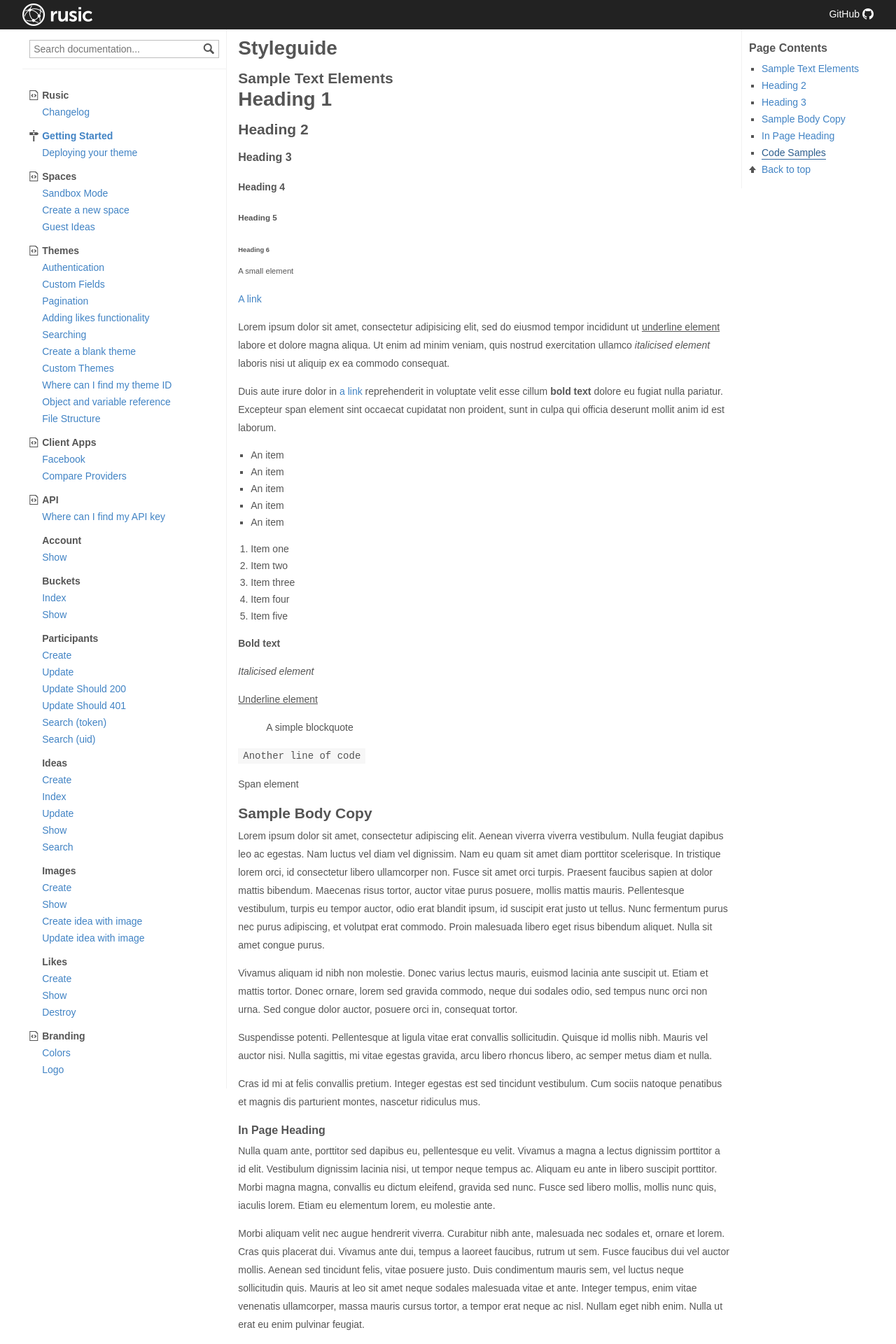
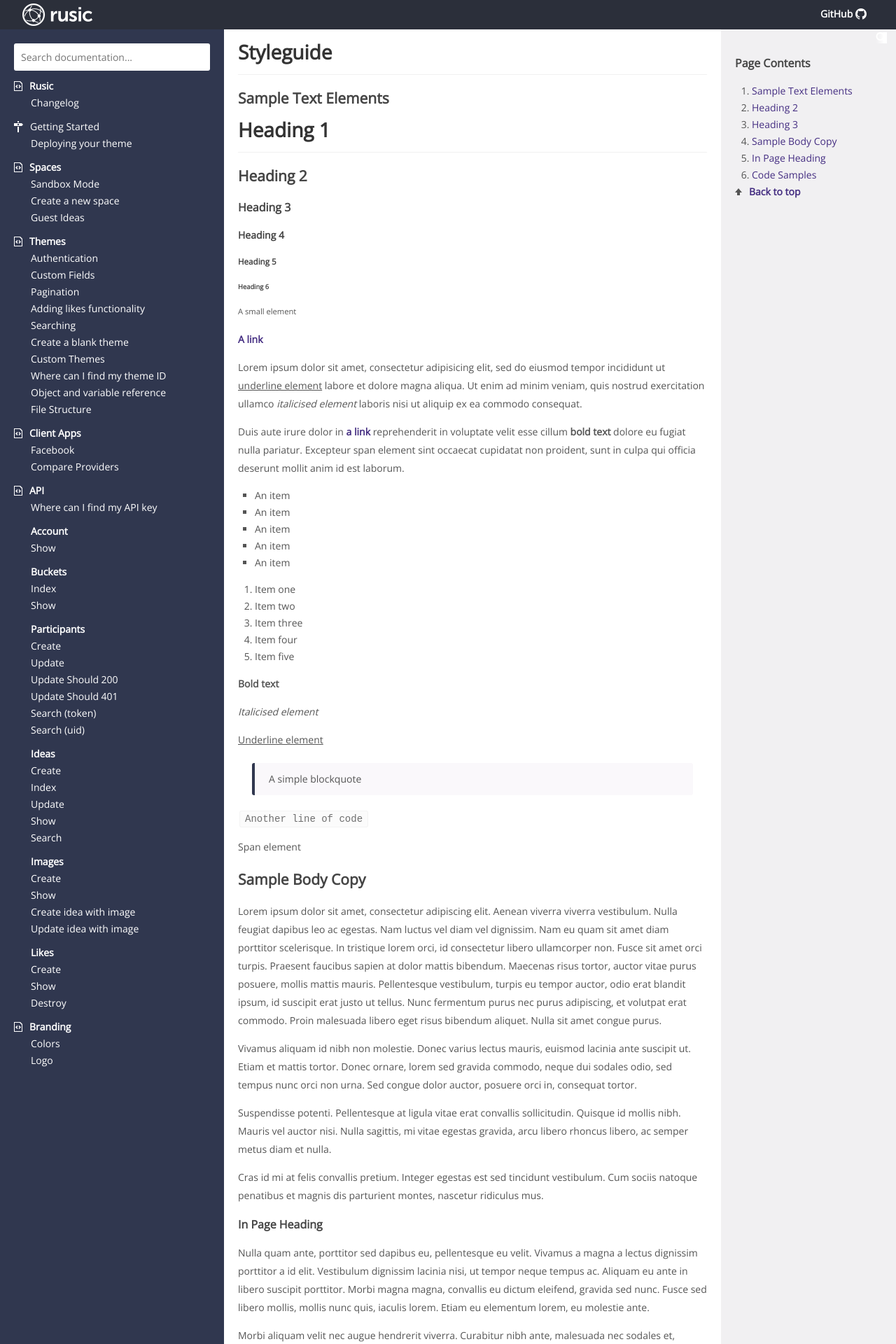
Before and after one commit to rusic/documentation, a Jekyll site: the page built from styleguide.md, in a window 1280 px wide. Shown: the top 1920 px of the page at 70% size. Built offline with Jekyll 4.4.1, drawn with Linux system fonts in a browser that asks for light colours.

Commit message:
Lots of styling changes

```diff
--- a/_layouts/doc.html
+++ b/_layouts/doc.html
@@ -1,42 +1,16 @@
 ---
 layout: default
 ---
-
-<div class="span-3">
-
-	<aside class="aside  aside--search">
-
+<div class="viewport">
+	<div class="viewport--left viewport--dark">
 		{% include search.html %}
-
 		{% include navtoggle.html %}
-
-	</aside>
-
-	<aside class="aside  aside--docs">
-
 		{% include navdocs.html %}
-
-	</aside>
-
+	</div>
+	<div class="viewport--center main--content">
+		{{ content }}
+	</div>
+	<div class="viewport--right viewport--tint">
+		{% include navcontents.html %}
+	</div>
 </div>
-
-<div class="span-7">
-
-	<main class="main  main--content" role="main">
-
-		{{ content }}
-
-	</main>
-
-</div>
-
-<div class="span-2">
-
-	<aside id="sticky" class="aside  aside--contents">
-
-		{% include navcontents.html %}
-
-	</aside>
-
-
-</div>
--- /dev/null
+++ b/_sass/core/_language_colors.scss
@@ -0,0 +1,188 @@
+$color-mercury: #FF2B2B;
+$color-typescript: #2B7489;
+$color-purebasic: #5A6986;
+$color-objective-c: #6866FB;
+$color-self: #0579AA;
+$color-edn: #DB5855;
+$color-newlisp: #87AED7;
+$color-rebol: #358A5B;
+$color-frege: #00CAFE;
+$color-dart: #00B4AB;
+$color-aspectj: #A957B0;
+$color-shell: #89E051;
+$color-web-ontology-language: #9CC9DD;
+$color-xbase: #403A40;
+$color-eiffel: #946D57;
+$color-nix: #7E7EFF;
+$color-raml: #77D9FB;
+$color-mtml: #B7E1F4;
+$color-elixir: #6E4A7E;
+$color-sas: #B34936;
+$color-agda: #315665;
+$color-wisp: #7582D1;
+$color-d: #FCD46D;
+$color-kotlin: #EA4DFA;
+$color-opal: #F7EDE0;
+$color-crystal: #776791;
+$color-objective-c: #438EFF;
+$color-coldfusion-cfc: #ED2CD6;
+$color-oz: #FAB738;
+$color-mirah: #C7A938;
+$color-objective-j: #FF0C5A;
+$color-handlebars: #01A9D6;
+$color-gosu: #82937F;
+$color-ruby: #701516;
+$color-component-pascal: #B0CE4E;
+$color-arc: #AA2AFE;
+$color-brainfuck: #2F2530;
+$color-nit: #009917;
+$color-apl: #5A8164;
+$color-go: #375EAB;
+$color-visual-basic: #945DB7;
+$color-php: #4F5D95;
+$color-cirru: #CCCCFF;
+$color-sqf: #3F3F3F;
+$color-glyph: #E4CC98;
+$color-java: #B07219;
+$color-scala: #7DD3B0;
+$color-makefile: #427819;
+$color-coldfusion: #ED2CD6;
+$color-perl: #0298C3;
+$color-lua: #000080;
+$color-verilog: #B2B7F8;
+$color-factor: #636746;
+$color-haxe: #F7941E;
+$color-pure-data: #91DE79;
+$color-forth: #341708;
+$color-red: #EE0000;
+$color-hy: #7790B2;
+$color-volt: #1F1F1F;
+$color-lsl: #3D9970;
+$color-ec: #913960;
+$color-coffeescript: #244776;
+$color-html: #E44B23;
+$color-api-blueprint: #2ACCA8;
+$color-swift: #FFAC45;
+$color-c: #555555;
+$color-autohotkey: #6594B9;
+$color-isabelle: #FEFE00;
+$color-clarion: #DB901E;
+$color-boo: #D4BEC1;
+$color-autoit: #1C3552;
+$color-clojure: #DB5855;
+$color-rust: #DEA584;
+$color-prolog: #74283C;
+$color-sourcepawn: #5C7611;
+$color-ampl: #E6EFBB;
+$color-fortran: #4D41B1;
+$color-antlr: #9DC3FF;
+$color-harbour: #0E60E3;
+$color-tcl: #E4CC98;
+$color-blitzmax: #CD6400;
+$color-piglatin: #FCD7DE;
+$color-lasso: #999999;
+$color-ecl: #8A1267;
+$color-vhdl: #ADB2CB;
+$color-elm: #60B5CC;
+$color-propeller-spin: #7FA2A7;
+$color-idl: #A3522F;
+$color-ats: #1AC620;
+$color-ada: #02F88C;
+$color-nu: #C9DF40;
+$color-lfe: #004200;
+$color-supercollider: #46390B;
+$color-oxygene: #CDD0E3;
+$color-asp: #6A40FD;
+$color-assembly: #6E4C13;
+$color-gnuplot: #F0A9F0;
+$color-jflex: #DBCA00;
+$color-netlinx: #0AA0FF;
+$color-c: #178600;
+$color-turing: #45F715;
+$color-vala: #FBE5CD;
+$color-processing: #0096D8;
+$color-arduino: #BD79D1;
+$color-flux: #88CCFF;
+$color-netlogo: #FF6375;
+$color-css: #563D7C;
+$color-emacs-lisp: #C065DB;
+$color-saltstack: #646464;
+$color-qml: #44A51C;
+$color-pike: #005390;
+$color-lolcode: #CC9900;
+$color-ooc: #B0B77E;
+$color-xc: #99DA07;
+$color-j: #9EEDFF;
+$color-mask: #F97732;
+$color-emberscript: #FFF4F3;
+$color-tex: #3D6117;
+$color-nemerle: #3D3C6E;
+$color-krl: #28431F;
+$color-unified-parallel-c: #4E3617;
+$color-golo: #88562A;
+$color-fancy: #7B9DB4;
+$color-ocaml: #3BE133;
+$color-shen: #120F14;
+$color-pascal: #B0CE4E;
+$color-f: #B845FC;
+$color-puppet: #332A77;
+$color-actionscript: #882B0F;
+$color-diff: #88DDDD;
+$color-ragel-in-ruby-host: #E17600;
+$color-fantom: #DBDED5;
+$color-zephir: #118F9E;
+$color-smalltalk: #596706;
+$color-dm: #447265;
+$color-ioke: #078193;
+$color-pogoscript: #D80074;
+$color-livescript: #499886;
+$color-javascript: #F1E05A;
+$color-viml: #199F4B;
+$color-purescript: #1D222D;
+$color-abap: #E8274B;
+$color-matlab: #BB92AC;
+$color-slash: #007EFF;
+$color-r: #198CE7;
+$color-erlang: #B83998;
+$color-pan: #CC0000;
+$color-lookml: #652B81;
+$color-eagle: #814C05;
+$color-scheme: #1E4AEC;
+$color-squirrel: #800000;
+$color-python: #3572A5;
+$color-max: #C4A79C;
+$color-common-lisp: #3FB68B;
+$color-latte: #A8FF97;
+$color-xquery: #5232E7;
+$color-omgrofl: #CABBFF;
+$color-nimrod: #37775B;
+$color-systemverilog: #DAE1C2;
+$color-chapel: #8DC63F;
+$color-groovy: #E69F56;
+$color-dylan: #6C616E;
+$color-e: #CCCE35;
+$color-parrot: #F3CA0A;
+$color-grammatical-framework: #79AA7A;
+$color-game-maker-language: #8FB200;
+$color-papyrus: #6600CC;
+$color-c: #F34B7D;
+$color-netlinx-erb: #747FAA;
+$color-clean: #3F85AF;
+$color-alloy: #CC5C24;
+$color-pawn: #DBB284;
+$color-unrealscript: #A54C4D;
+$color-standard-ml: #DC566D;
+$color-slim: #FF8F77;
+$color-perl6: #0000FB;
+$color-julia: #A270BA;
+$color-haskell: #29B544;
+$color-io: #A9188D;
+$color-rouge: #CC0088;
+$color-racket: #22228F;
+$color-ags-script: #B9D9FF;
+$color-dogescript: #CCA760;
+$color-nesc: #94B0C7;
+$color-json: #333;
+$color-yaml: #333;
+$color-liquid: #4aa3df;
+$color-scss: $color-css;
--- /dev/null
+++ b/_sass/core/_variables.scss
@@ -0,0 +1,49 @@
+$global-radius: 3px;
+
+$dark-background: #222;
+$dark-text: #555;
+$dark-links: #4183c4;
+
+$light-background: #fff;
+$light-links: #fff;
+$light-text: #aaa;
+$light-border: #f1f1f1;
+$highlighted-text: #fff9da;
+
+$json-colour: #F9E6D2;
+$less-colour: #CAD5E8;
+$html-colour: #FFD080;
+$twig-colour: #DFEA95;
+
+$spacing: 20px;
+$spacing-half: $spacing / 2;
+
+$turquoise: #1abc9c;
+$turquoise-dark: #16a085;
+
+$green: #27ae60;
+$green-light: #2ecc71;
+
+$blue-light: #3498db;
+$blue: #2980b9;
+
+$purple: #452E82;
+$purple-dark: #352C54;
+
+$stone: #30374F;
+
+$yellow: #f1c40f;
+$yellow-dark: #f39c12;
+
+$orange: #e67e22;
+$orange-muted: #d35400;
+
+$red: #CD4746;
+
+$white: #fff;
+$gray-lighter: #faf8fb;
+$gray-light: #f1f0f2;
+$gray: #c5c1c7;
+$gray-dark: #a29da6;
+$gray-darker: #89858c;
+$black: #333; // <- its all lies! Muhaahaha!
--- /dev/null
+++ b/_sass/objects/_code.scss
@@ -0,0 +1,83 @@
+code {
+  // Using RGBA here so that it always darkens regardless of
+  // the color that the object is contained in.
+  background: rgba($black, 0.02);
+  padding: 3px 7px;
+  border-radius: $global-radius;
+  color: rgba($black, 0.7);
+  border: 1px solid rgba($black, 0.04);
+  margin: 0 2px;
+
+  pre & {
+    display: block;
+    background: none;
+    border: none;
+    margin: 0;
+    padding: $spacing-half;
+    color: $black;
+  }
+}
+
+pre {
+  margin: 0;
+  border-radius: $global-radius;
+  overflow: hidden;
+}
+
+.highlight {
+  position: relative;
+  background: darken($light-background, 3%);
+}
+
+code[data-lang]:before {
+  position: relative;
+  content: attr(data-lang);
+  text-transform: uppercase;
+  display: block;
+  padding: 0 8px;
+  background: $black;
+  top: -$spacing-half;
+  margin-left: -$spacing-half;
+  margin-right: -$spacing-half;
+  margin-bottom: -5px;
+  color: $white;
+  text-shadow: 0 0 3px rgba(#000, 0.4);
+  font-family: 'Open Sans', sans-serif;
+  font-weight: bold;
+}
+
+code[data-lang=json]:before {
+  background: $color-json;
+}
+
+code[data-lang=bash]:before {
+  background: $color-shell;
+}
+
+code[data-lang=liquid]:before {
+  background: $color-liquid;
+}
+
+code[data-lang=yaml]:before {
+  background: $color-yaml;
+}
+
+code[data-lang=html]:before {
+  background: $color-html;
+}
+
+code[data-lang=ruby]:before {
+  background: $color-ruby;
+}
+
+code[data-lang=sass]:before {
+  background: $color-scss;
+}
+
+code[data-lang=css]:before {
+  background: $color-css;
+}
+
+code[data-lang=javascript]:before {
+  background: $color-javascript;
+}
--- /dev/null
+++ b/_sass/objects/_forms.scss
@@ -0,0 +1,15 @@
+input[type=text], input[type=search] {
+  border-radius: $global-radius;
+  width: 100%;
+  padding: $spacing-half;
+  border: none;
+  color: $black;
+}
+
+
+// Forms
+fieldset {
+  border: none;
+  padding: 0;
+  margin: 0;
+}
--- /dev/null
+++ b/_sass/objects/_typography.scss
@@ -0,0 +1,89 @@
+body {
+  font-family: 'Open Sans', sans-serif;
+}
+
+.octicon {
+  margin-right: $spacing-half;
+}
+
+a {
+  color: $purple;
+  text-decoration: none;
+  padding-bottom: 1px;
+  font-weight: bold;
+
+  &:hover {
+    color: saturate(lighten($purple, 20%), 100%);
+  }
+}
+
+
+h1 {
+  color: $black;
+  margin-top: 0;
+  padding-bottom: $spacing;
+  border-bottom: 1px solid $light-border;
+}
+
+p {
+  margin-top: 0.3em;
+}
+
+h2, h3, h4, h5, h6 {
+  color: lighten($black, 7%);
+  margin: 1em 0;
+  position: relative;
+  clear: both;
+}
+
+h3, legend {
+  font-weight: bold;
+  font-size: 16px;
+}
+
+p {
+  line-height: 26px;
+}
+
+hr {
+  clear: both;
+  height: 1px;
+  background: $light-border;
+  border: none;
+}
+
+ul, ol {
+  padding-left: 24px;
+}
+
+ul {
+  list-style: square;
+  ul {
+    list-style: disc;
+    ul {
+      list-style: circle;
+    }
+  }
+}
+
+.nav-list {
+  a { font-weight: normal; }
+}
+
+blockquote {
+  border-radius: $global-radius;
+  border-left: 4px solid $stone;
+  padding: $spacing-half $spacing;
+  margin: $spacing;
+  background: $gray-lighter;
+  > p { margin: 0; }
+}
+
+
+.text-align--center {
+  text-align: center;
+}
+
+.text-align--right {
+  text-align: right;
+}
--- /dev/null
+++ b/_sass/objects/_viewport.scss
@@ -0,0 +1,49 @@
+.viewport {
+  background: $white;
+  display: flex;
+  overflow: hidden;
+  flex-direction: column;
+  margin-left: -20px;
+  margin-right: -20px;
+
+  @media (min-width: 750px) {
+    position: absolute;
+    margin-left: 0px;
+    margin-right: 0px;
+    top: 42px; right: 0; bottom: 0; left:0;
+    flex-direction: row;
+  }
+
+  > div {
+    padding: $spacing;
+    overflow: scroll;
+  }
+}
+
+.viewport--left { flex: 2; }
+.viewport--center { flex: 4; }
+.viewport--right { flex: 1; }
+
+.viewport--left {
+  @media (min-width: 750px) {
+    max-width: 320px;
+  }
+}
+
+.viewport--right {
+  display: none;
+  min-width: 250px;
+  @media (min-width: 1000px) {
+    display: block;
+  }
+}
+
+.viewport--dark {
+  background: $stone;
+  color: $white;
+  a { color: $white;}
+}
+
+.viewport--tint {
+  background: $gray-light;
+}
--- a/css/screen.scss
+++ b/css/screen.scss
@@ -1,6 +1,9 @@
 ---
 searchable: false
 ---
+
+@import "core/language_colors";
+@import "core/variables";
 
 // Bower imports
 @import "normalize";
@@ -11,30 +14,16 @@ searchable: false
 
 // objects
 @import "objects/caption";
-
-
-// Colour Variables
-$dark-background: #222;
-$dark-text: #555;
-$dark-links: #4183c4;
-
-$light-background: #fff;
-$light-links: #fff;
-$light-text: #aaa;
-$light-border: #f1f1f1;
-$highlighted-text: #fff9da;
-
-$json-colour: #F9E6D2;
-$less-colour: #CAD5E8;
-$html-colour: #FFD080;
-$twig-colour: #DFEA95;
+@import "objects/code";
+@import "objects/typography";
+@import "objects/viewport";
+@import "objects/forms";
 
 // Body
 body {
 	color: $dark-text;
 	font-size: 14px;
 	line-height: 24px;
-	background: $dark-background;
 	-webkit-font-smoothing: antialiased;
 	-webkit-text-size-adjust: 100%;
 }
@@ -48,6 +37,10 @@ body {
 
 
 // Header & footer
+.header {
+	background: desaturate(darken($stone, 5%), 10%);
+}
+
 .header--main {
 	padding: 5px 0;
 }
@@ -72,117 +65,7 @@ body {
 		display: flex;
 	}
 }
-	// In-page content
-	.main--content {
-		padding: 15px 0 20px;
-		h1 {
-			margin-top: 0;
-		}
-		p {
-			margin-top: 0.3em;
-		}
-	}
 
-	// Type
-	h2, h3, h4, h5, h6 {
-		margin-bottom: 0.3em;
-		position: relative;
-		clear: both;
-	}
-
-	h3, legend {
-		font-weight: bold;
-		font-size: 16px;
-	}
-
-	p {
-		line-height: 26px;
-	}
-
-	hr {
-		clear: both;
-	}
-
-	ul, ol {
-		padding-left: 18px;
-	}
-
-	ul {
-		list-style: square;
-		ul {
-			list-style: disc;
-			ul {
-				list-style: circle;
-			}
-		}
-	}
-
-	// Pygments
-	.highlight {
-		position: relative;
-		background: darken($light-background, 3%);
-		padding: 20px 15px 1px;
-	}
-	code[data-lang]:before {
-		content: attr(data-lang);
-		text-transform: uppercase;
-		position: absolute;
-		top: 0;
-		left: 0;
-		width: 100%;
-		padding: 0 5px;
-		background: darken($light-background, 8%);;
-	}
-	code[data-lang=json]:before {
-		background: $json-colour;
-	}
-	code[data-lang=html]:before {
-		background: $html-colour;
-	}
-	code[data-lang=django]:before {
-		content: "twig";
-		background: $twig-colour;
-	}
-	code[data-lang=sass]:before,
-	code[data-lang=css]:before {
-		content: "less";
-		background: $less-colour;
-	}
-
-	// Inline code
-	code {
-		background: darken($light-background, 3%);
-		padding: 3px 7px;
-	}
-	pre code {
-		padding: 0;
-	}
-
-	// Text alignment
-	.text-align--center {
-		text-align: center;
-	}
-	.text-align--right {
-		text-align: right;
-	}
-
-	// Images
-	.main--content img {
-		border: 1px solid $light-border;
-	}
-	.image--center {
-		text-align: center;
-		background: lighten($light-border, 10%);
-		line-height: 0;
-		padding: 10px;
-	}
-
-	// Keylines
-	hr {
-		height: 1px;
-		background: $light-border;
-		border: none;
-	}
 
 	// Tables
 	table {
@@ -354,18 +237,7 @@ body {
 
 
 // Links
-a {
-	color: $dark-links;
-	text-decoration: none;
-	padding-bottom: 1px;
-	&:hover {
-		color: darken($dark-links, 10%);
-	}
-	&.active {
-		color: darken($dark-links, 15%);
-		border-bottom: 1px solid darken($dark-links, 10%);
-	}
-}
+
 	// Buttons
 	.button,
 	button {
@@ -402,54 +274,6 @@ svg {
 	}
 
 
-// Forms
-fieldset {
-	border: none;
-	padding: 0;
-	margin: 0;
-}
-	// Search Form
-	input[type=text] {
-		border: none;
-		box-shadow: none;
-		border-radius: 0;
-		width: 100%;
-		padding: 0;
-	}
-	input:valid,
-	input:focus {
-		outline: none;
-		background: $light-background;
-	}
-	.search-label {
-		position: absolute;
-		z-index: 0;
-		color: $light-text;
-		line-height: 26px;
-	}
-	.search-input {
-		position: relative;
-		z-index: 1;
-		background: none;
-	}
-	.search-field,
-	.nav-list--search-results {
-		padding: 0 5px;
-	}
-	.search-form {
-		width: 100%;
-		border: 1px solid darken($light-border, 20%);
-		background: $light-background;
-		position: relative;
-		overflow: hidden;
-		z-index: 1;
-	}
-	.nav-list--search-results {
-		transition: .2s;
-	}
-	.nav-list--search-results[data-state=highlighted] {
-		background: $highlighted-text;
-	}
 
 
 // Mobile and Small Tablet
@@ -553,3 +377,13 @@ fieldset {
 		}
 
 	}
+
+.main--content img {
+  border: 1px solid $light-border;
+}
+.image--center {
+  text-align: center;
+  background: lighten($light-border, 10%);
+  line-height: 0;
+  padding: 10px;
+}
```
